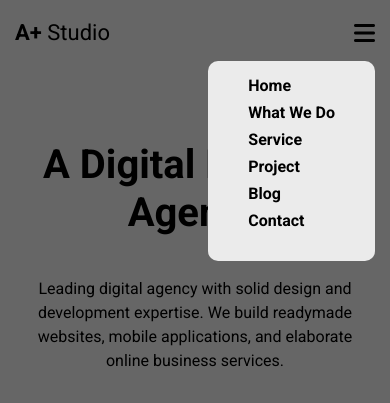
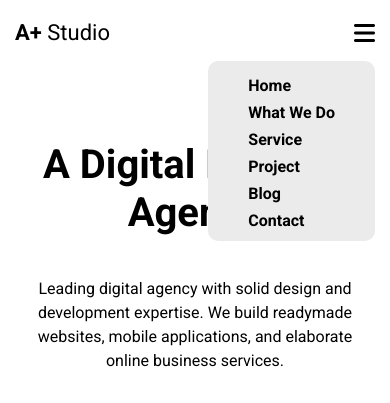
Before and after one commit to Tranthi02/Mxh, a plain HTML site: page MXH_01/index.html in a window 390 px wide. Both pictures are taken after a click on the element 364 px from the left and 40 px from the top of the page. Shown: the top 403 px of the page. Drawn offline with Linux system fonts and the light colour scheme.

Commit message:
[feat] thêm css

```diff
--- a/MXH_01/assest/css/responsive.css
+++ b/MXH_01/assest/css/responsive.css
@@ -35,7 +35,7 @@
     .menu-items ul.nav.show {
       opacity: 1;
       visibility: visible;
-      height: 200px;
+      height: 180px;
     }
 
     .top-menu {
--- a/MXH_01/assest/css/style.css
+++ b/MXH_01/assest/css/style.css
@@ -243,7 +243,7 @@ img {
 }
 
 .headline-title {
-  width: 40%;
+  width: 39%;
 }
 
 .headline-title h2 {
@@ -504,7 +504,7 @@ footer {
 #scrollToTopBtn {
   display: block;
   background-color: #000;
-  color:#fff;
+  color: #fff;
   width: 40px;
   height: 40px;
   font-size: 17px;
@@ -529,6 +529,7 @@ footer {
 #scrollToTopBtn:active {
   background-color: #555;
 }
+
 #scrollToTopBtn.show {
   opacity: 1;
   visibility: visible;
--- a/MXH_01/assest/js/main.js
+++ b/MXH_01/assest/js/main.js
@@ -1,7 +1,7 @@
 document.addEventListener("DOMContentLoaded", () => {
   document.querySelector(".menu-toggle").addEventListener("click", function () {
     document.querySelector(".menu-items ul.nav").classList.toggle("show");
-    document.querySelector(".wrapper").classList.toggle("activeBg");
+    // document.querySelector(".wrapper").classList.toggle("activeBg");
   });
   const scrollToTopBtn = document.getElementById("scrollToTopBtn");
   window.onscroll = function () {
```
